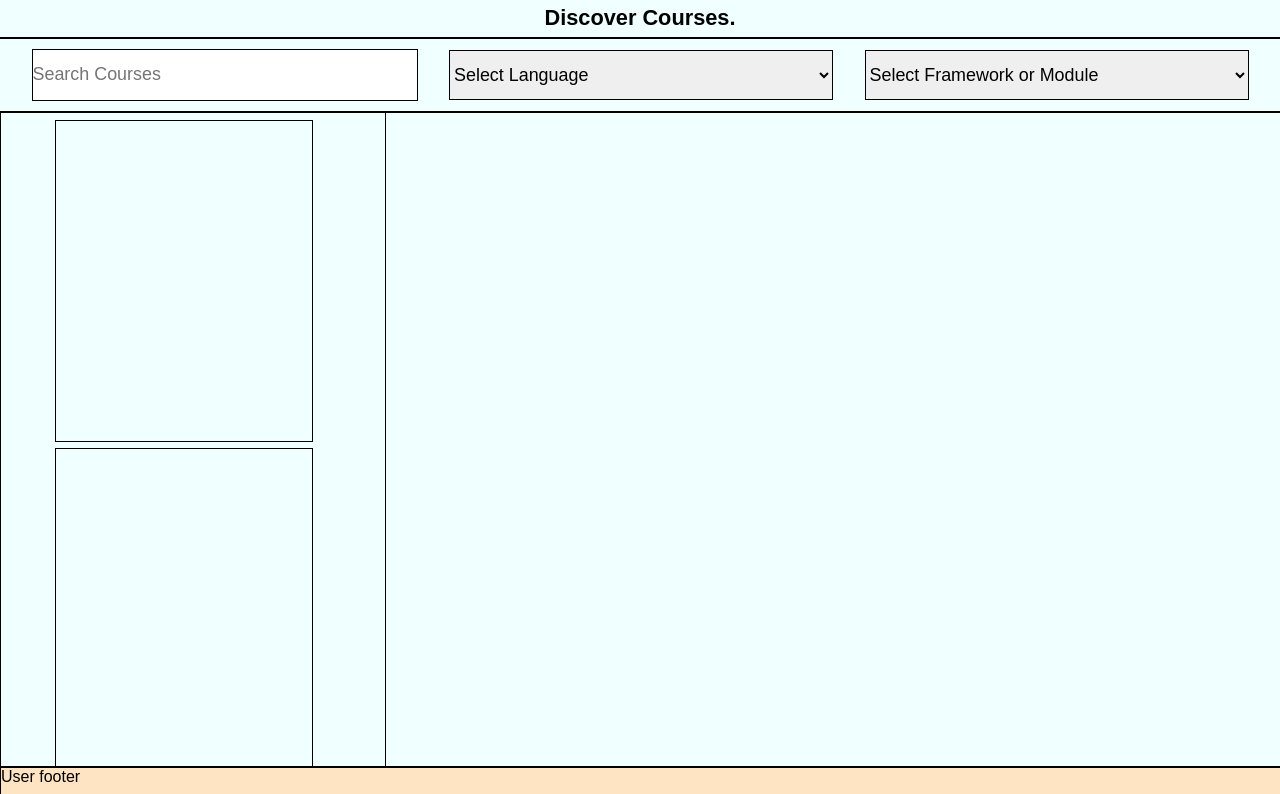
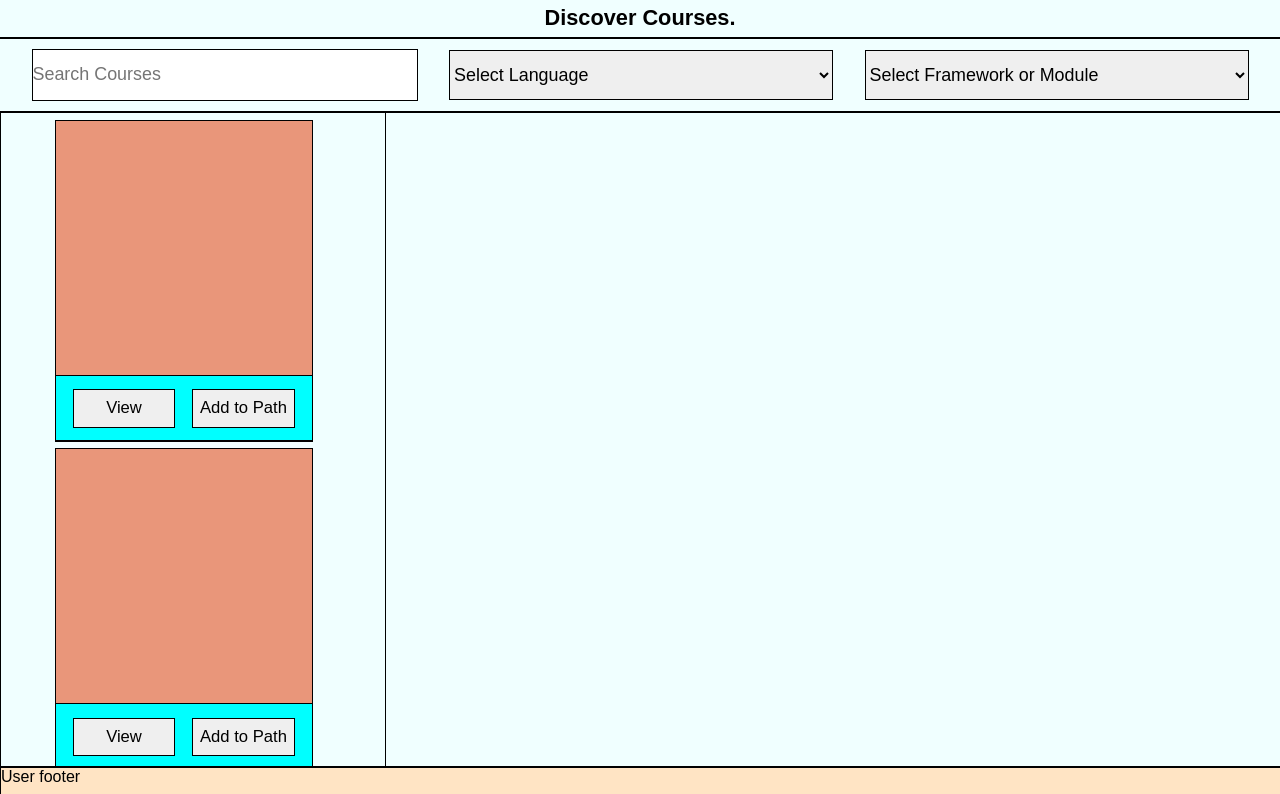
Before and after one commit to MokuaEnock/NxT-learn, a React (Create React App) app: page / in a window 1280 px wide. Shown: the part 2206-3000 px from the top of the page. Built offline with nearby package versions, Linux system fonts and the light colour scheme.

Commit message:
add basic map styling

```diff
--- a/src/components/user/userHome.js
+++ b/src/components/user/userHome.js
@@ -3,7 +3,14 @@ import UserAside from "./userAside";
 import UserFooter from "./userFooter";
 function UserHome() {
   function CourseItem() {
-    return <li id="course_card"></li>;
+    return (
+      <li id="course_card">
+        <span>
+          <button>View</button>
+          <button>Add to Path</button>
+        </span>
+      </li>
+    );
   }
   return (
     <>
--- a/src/index.css
+++ b/src/index.css
@@ -290,7 +290,30 @@ select:focus {
   border: thin solid;
   margin-top: .5vw;
   margin-bottom: .5vw;
+  background-color: darksalmon;
   margin-left: 14%;
+  display: flex;
+  flex-direction: column;
+  align-items: center;
+  justify-content: flex-end;
+}
+
+#course_card>span {
+  width: 100%;
+  height: 20%;
+  background-color: aqua;
+  border: thin solid;
+  display: flex;
+  flex-direction: row;
+  align-items: center;
+  justify-content: space-evenly;
+}
+
+#course_card>span>button {
+  width: 40%;
+  height: 60%;
+  font-size: 1.3vw;
+  border: thin solid;
 }
 
 /* contact ================================================================== */
```
